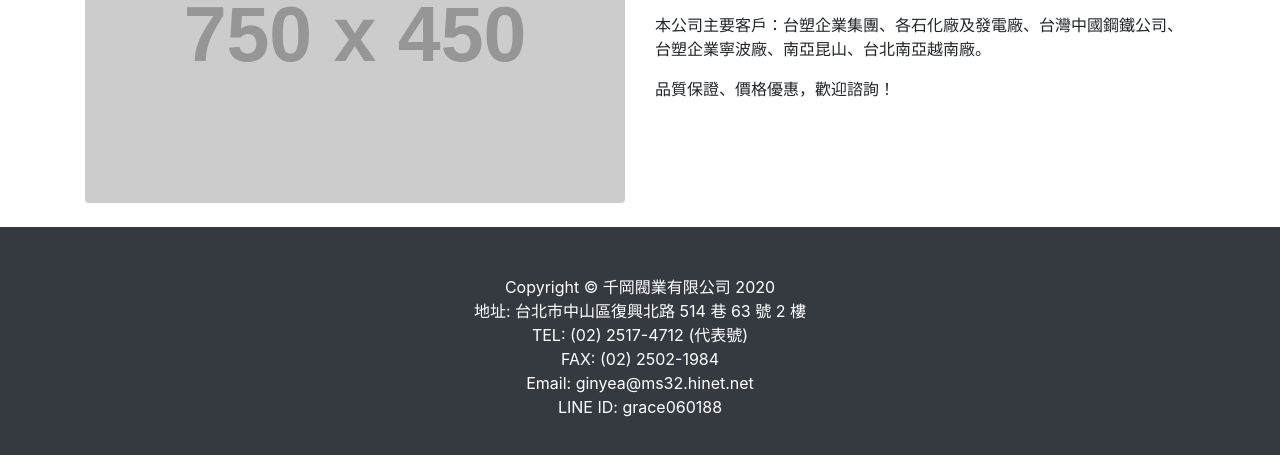
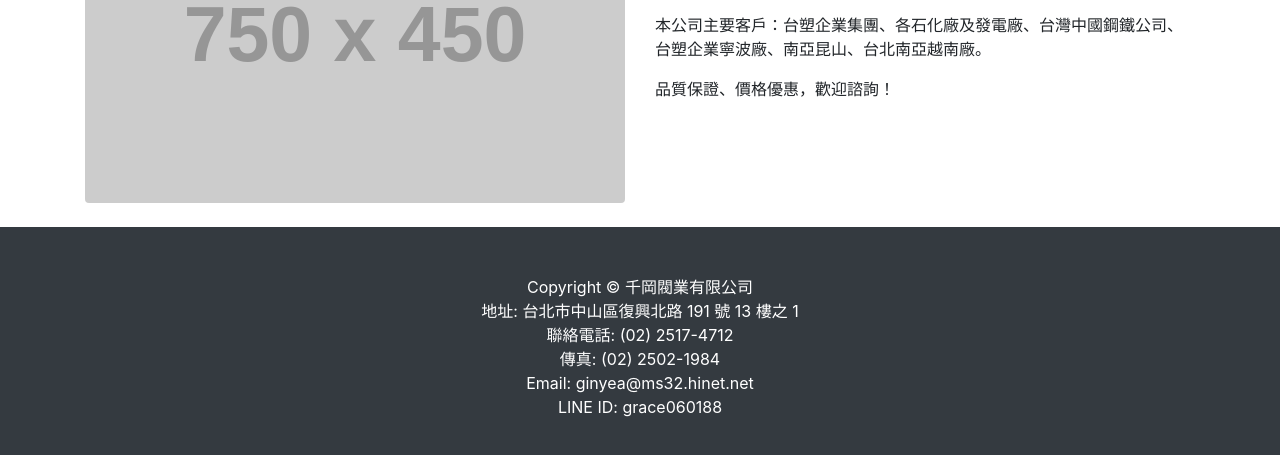
Before and after one commit to chiangang-valve/chiangang-valve.github.io, a plain HTML site: page about.html in a window 1280 px wide. Shown: the part 395-850 px from the top of the page. Drawn offline with Linux system fonts and the light colour scheme; placeholder pictures from the web are drawn by us.

Commit message:
Update footer.html

```diff
--- a/footer.html
+++ b/footer.html
@@ -1,6 +1,6 @@
-<p class="m-0 text-center text-white">Copyright &copy; 千岡閥業有限公司 2020</p>
-<p class="m-0 text-center text-white">地址: 台北市中山區復興北路 514 巷 63 號 2 樓</p>
-<p class="m-0 text-center text-white">TEL: (02) 2517-4712 (代表號)</p>
-<p class="m-0 text-center text-white">FAX: (02) 2502-1984</p>
+<p class="m-0 text-center text-white">Copyright &copy; 千岡閥業有限公司</p>
+<p class="m-0 text-center text-white">地址: 台北市中山區復興北路 191 號 13 樓之 1</p>
+<p class="m-0 text-center text-white">聯絡電話: (02) 2517-4712</p>
+<p class="m-0 text-center text-white">傳真: (02) 2502-1984</p>
 <p class="m-0 text-center text-white">Email: ginyea@ms32.hinet.net</p>
 <p class="m-0 text-center text-white">LINE ID: grace060188</p>
```
